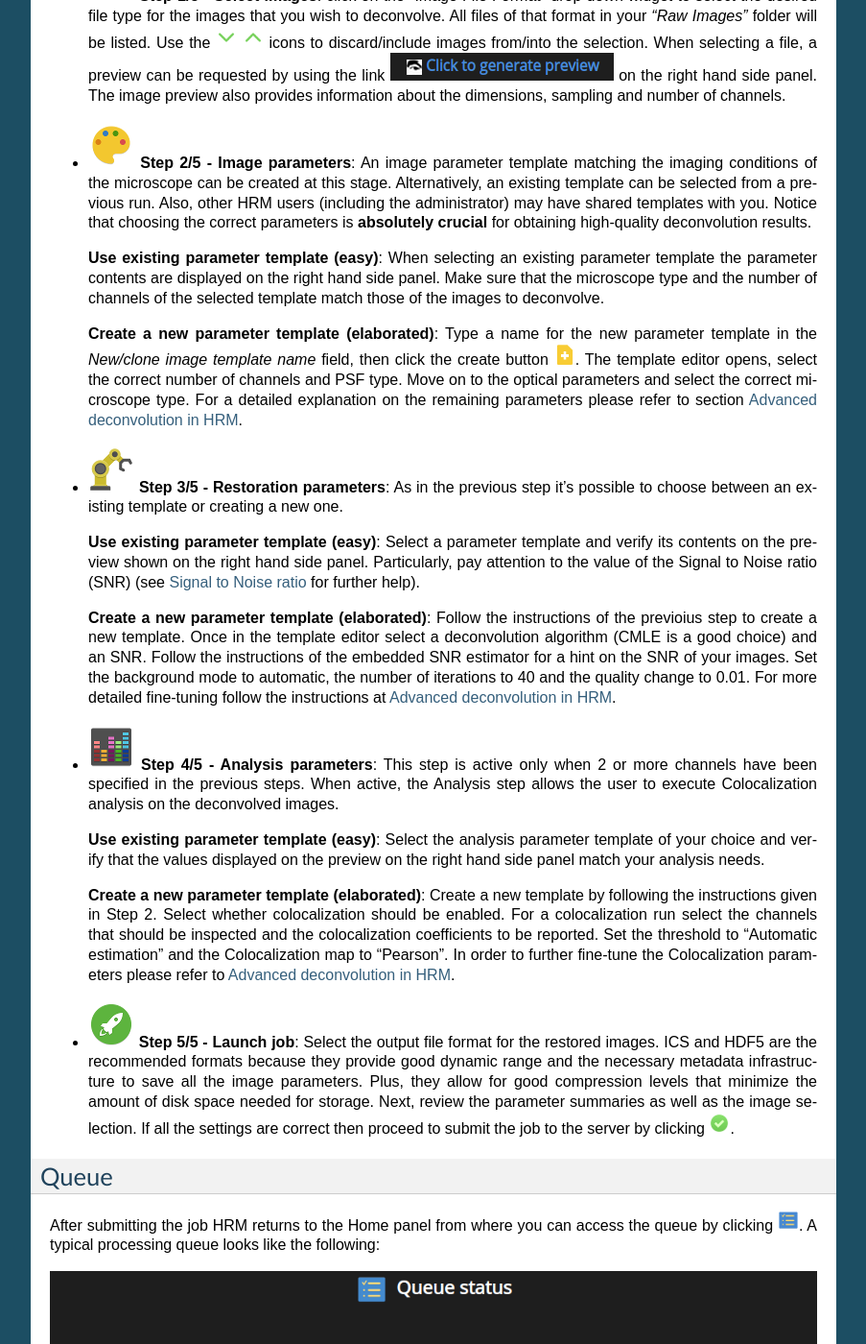
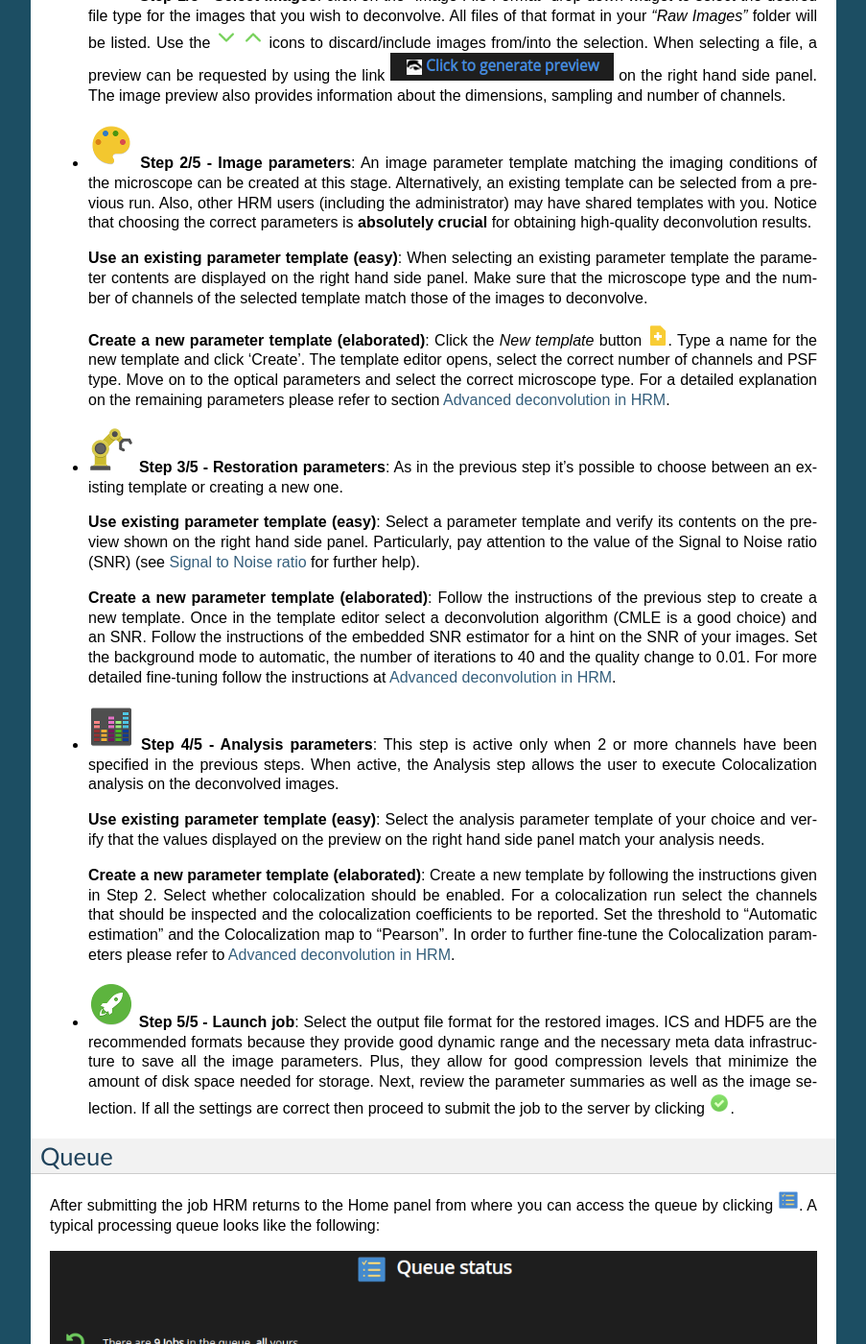
Before and after one commit to aarpon/hrm_docs, a Sphinx documentation site: the page built from docs/user/GettingStarted.rst, in a window 1280 px wide and 1400 px high, scrolled down 2331 px. Shown: the whole window at 96% size, without its empty margins (198-1101 px from the left). Built offline with Sphinx 7.4.7, drawn with Linux system fonts in a browser that asks for light colours; some of the changed text lies outside the part shown.

Commit message:
Some improvements.

```diff
--- a/docs/user/GettingStarted.rst
+++ b/docs/user/GettingStarted.rst
@@ -67,15 +67,14 @@
   shared templates with you. Notice that choosing the correct parameters
   is **absolutely crucial** for obtaining high-quality deconvolution results.
 
-  **Use existing parameter template (easy)**: When selecting an existing
+  **Use an existing parameter template (easy)**: When selecting an existing
   parameter template the parameter contents are displayed on the right hand
   side panel. Make sure that the  microscope type and the number of channels of
   the selected template match those of the images to deconvolve.
 
-  **Create a new parameter template (elaborated)**: Type a name for the new
-  parameter template in the `New/clone image template name` field, then click
-  the create button |CreateTemplate22x22|. The template editor opens, select
-  the correct
+  **Create a new parameter template (elaborated)**: Click the `New template`
+  button |CreateTemplate22x22|. Type a name for the new template and click
+  'Create'. The template editor opens, select the correct
   number of channels and PSF type. Move on to the optical parameters and
   select the correct microscope type. For a detailed explanation on the
   remaining parameters please refer to section :ref:`advanced_deconvolution`.
@@ -90,7 +89,7 @@
   (see :ref:`signal_to_noise_ratio` for further help).
 
   **Create a new parameter template (elaborated)**:
-  Follow the instructions of the previoius step to create a new template.
+  Follow the instructions of the previous step to create a new template.
   Once in the template editor select a deconvolution algorithm (CMLE is
   a good choice) and an SNR. Follow the instructions of the embedded SNR
   estimator for a hint on the SNR of your images. Set the background mode to
@@ -118,7 +117,7 @@
 
 * |LaunchJob48x48| **Step 5/5 - Launch job**: Select the output file format
   for the restored images. ICS and HDF5 are the recommended formats because
-  they provide good dynamic range and the necessary metadata infrastructure to
+  they provide good dynamic range and the necessary meta data infrastructure to
   save all the image parameters. Plus, they allow for good compression levels
   that minimize the amount of disk space needed for storage. Next, review the
   parameter summaries as well as the image selection. If all the settings are
```
Also changed, not shown: other parts of docs/user/GettingStarted.rst (+1 -1 lines), docs/user/images/DetailedViewLink.png, docs/user/images/DownloadResults22x22.png.
